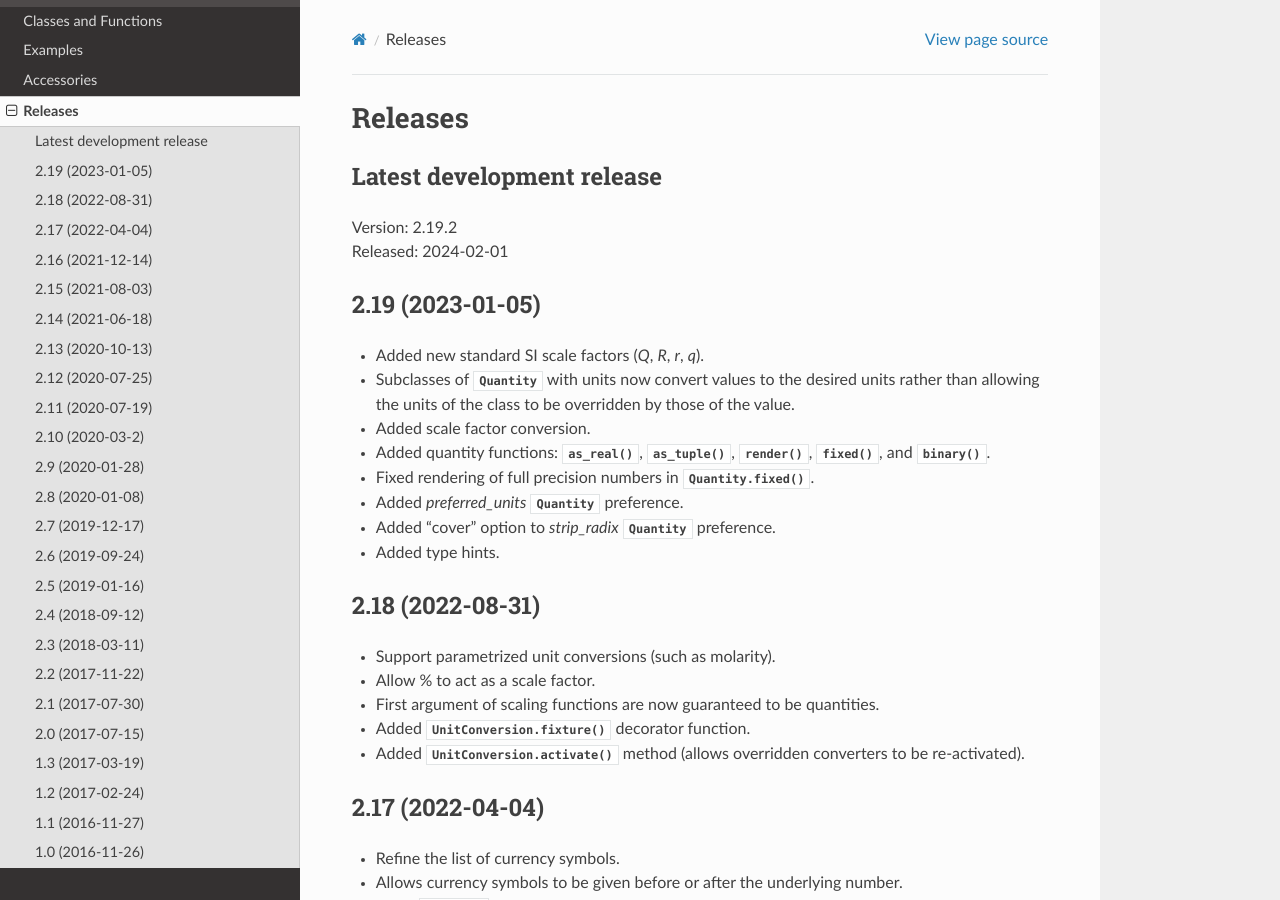
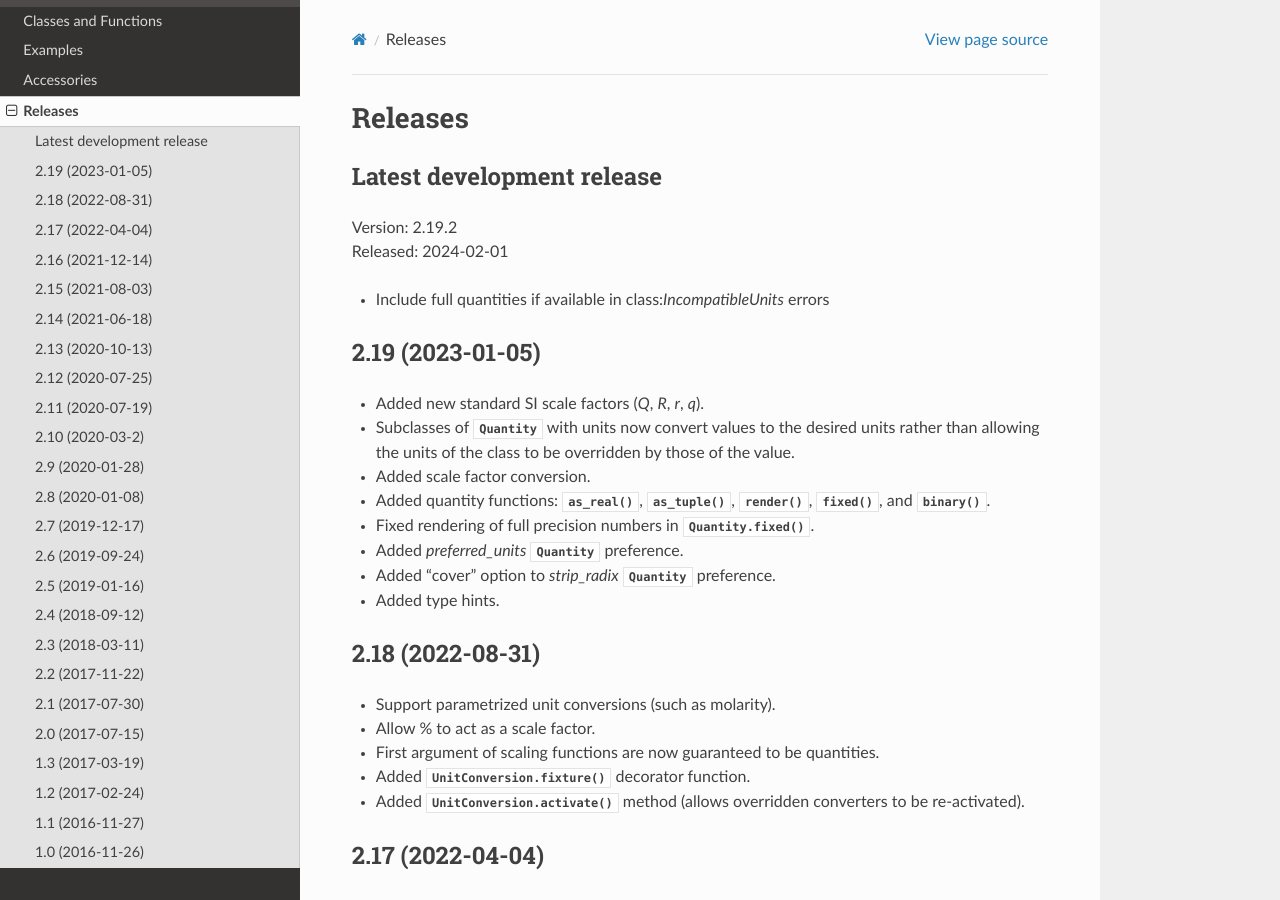
Before and after one commit to KenKundert/quantiphy, a Sphinx documentation site: the page built from doc/releases.rst, in a window 1280 px wide and 900 px high. Built offline with Sphinx 7.4.7 and the Read the Docs theme 2.0.0, drawn with Linux system fonts in a browser that asks for light colours.

Commit message:
tweak release notes

```diff
--- a/doc/releases.rst
+++ b/doc/releases.rst
@@ -7,6 +7,8 @@ Latest development release
 --------------------------
 | Version: 2.19.2
 | Released: 2024-02-01
+
+- Include full quantities if available in class:`IncompatibleUnits` errors
 
 
 2.19 (2023-01-05)
```
